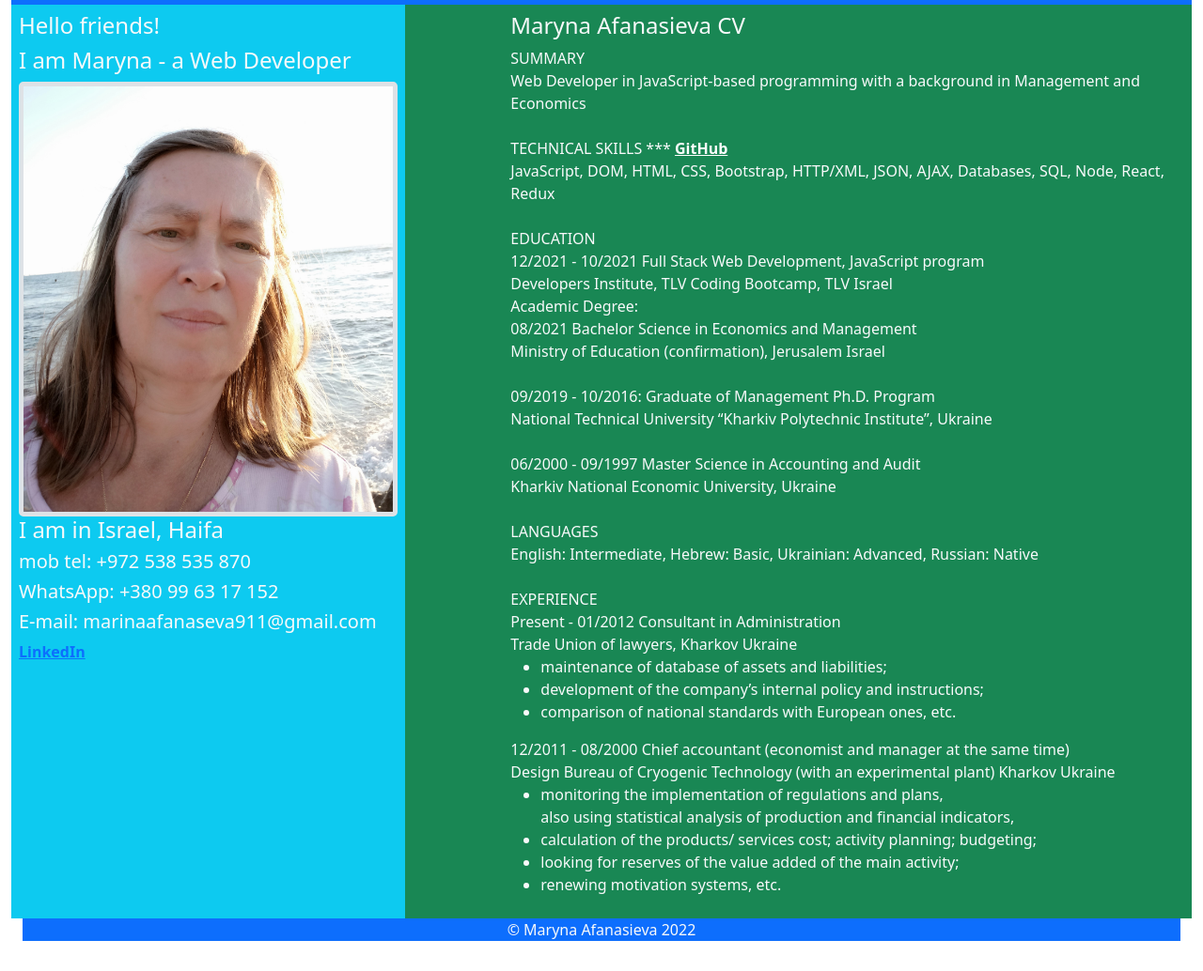
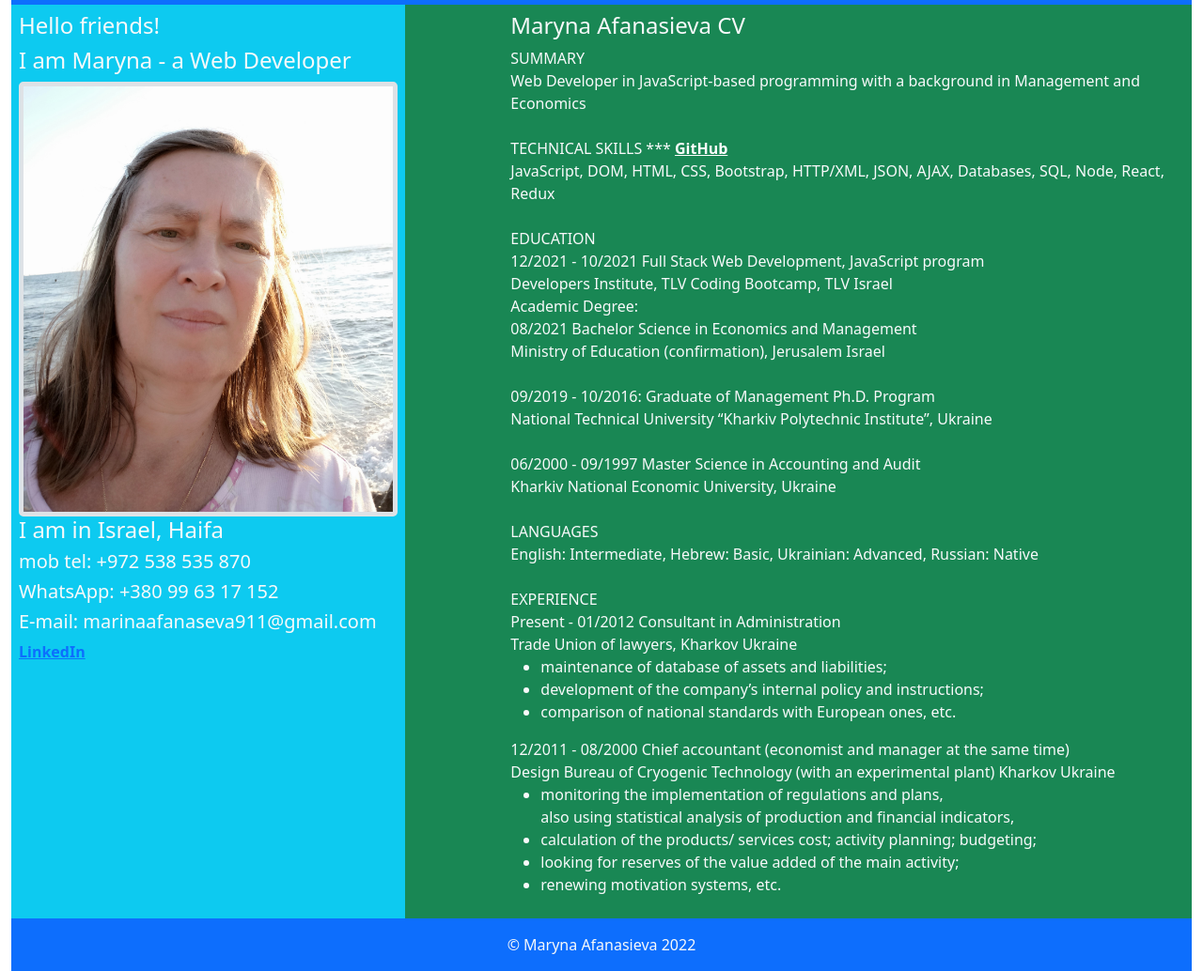
Before and after one commit to marinaafanaseva/marinaafanaseva.github.io, a plain HTML site: page about_me.html in a window 1280 px wide. Shown: the part 51-1085 px from the top of the page at 94% size. Before the commit the page ends 1053 px from the top, so only its background shows below. Drawn offline with nearby package versions, Linux system fonts and the light colour scheme.

Commit message:
Update about_me.html

```diff
--- a/about_me.html
+++ b/about_me.html
@@ -95,10 +95,11 @@ Design Bureau of Cryogenic Technology (with an experimental plant) Kharkov Ukrai
     <li>renewing motivation systems, etc.
 </ul>
 
-</span>
-               </div>
+				</span>
+			</div>
+        	</div>
         </div>
-        <div class="col-12 container-fluid text-light text-center bg-primary">
+        <div class="container-fluid text-light text-center bg-primary p-3">
                 <footer> &copy; Maryna Afanasieva 2022</footer>
         </div>
         <script src="https://cdn.jsdelivr.net/npm/bootstrap@5.0.2/dist/js/bootstrap.bundle.min.js"
```
